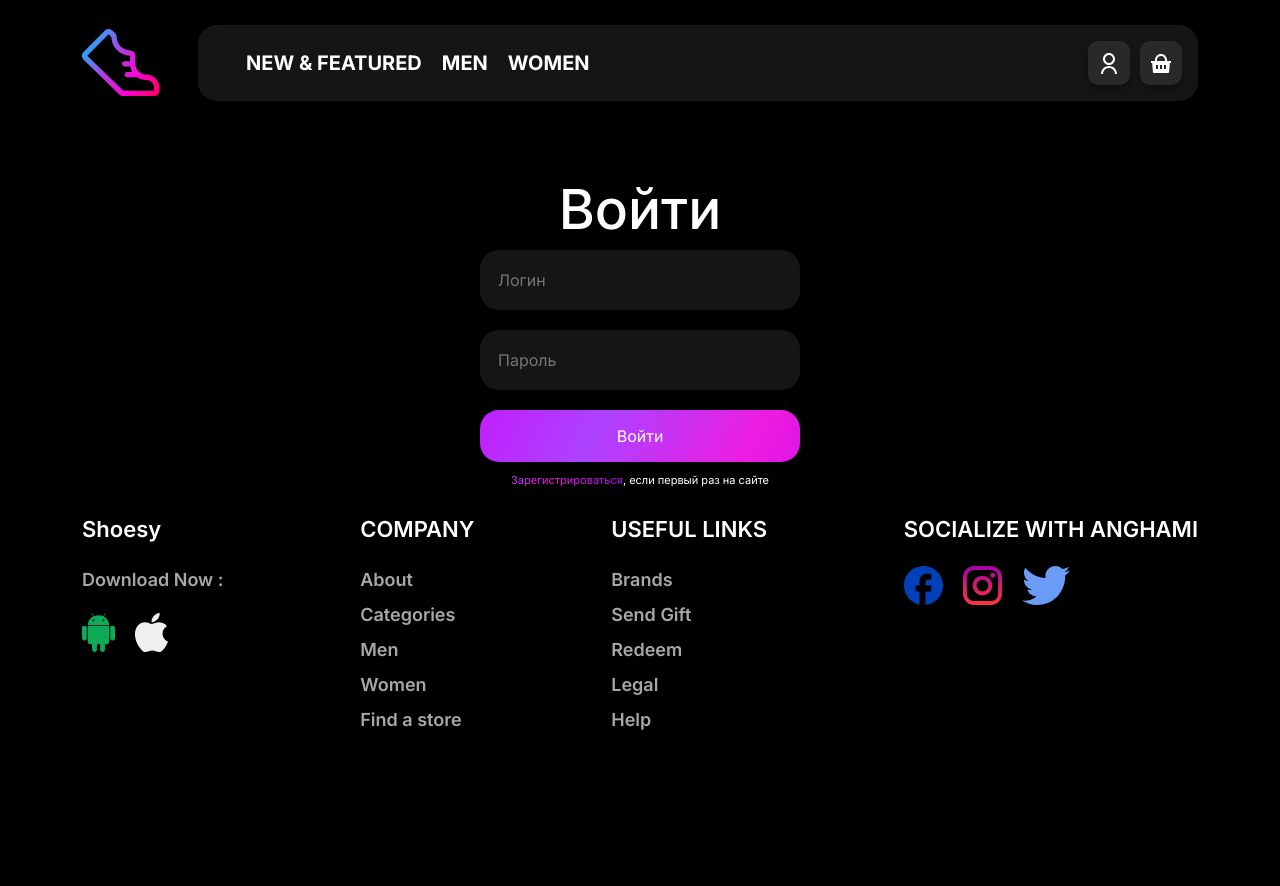
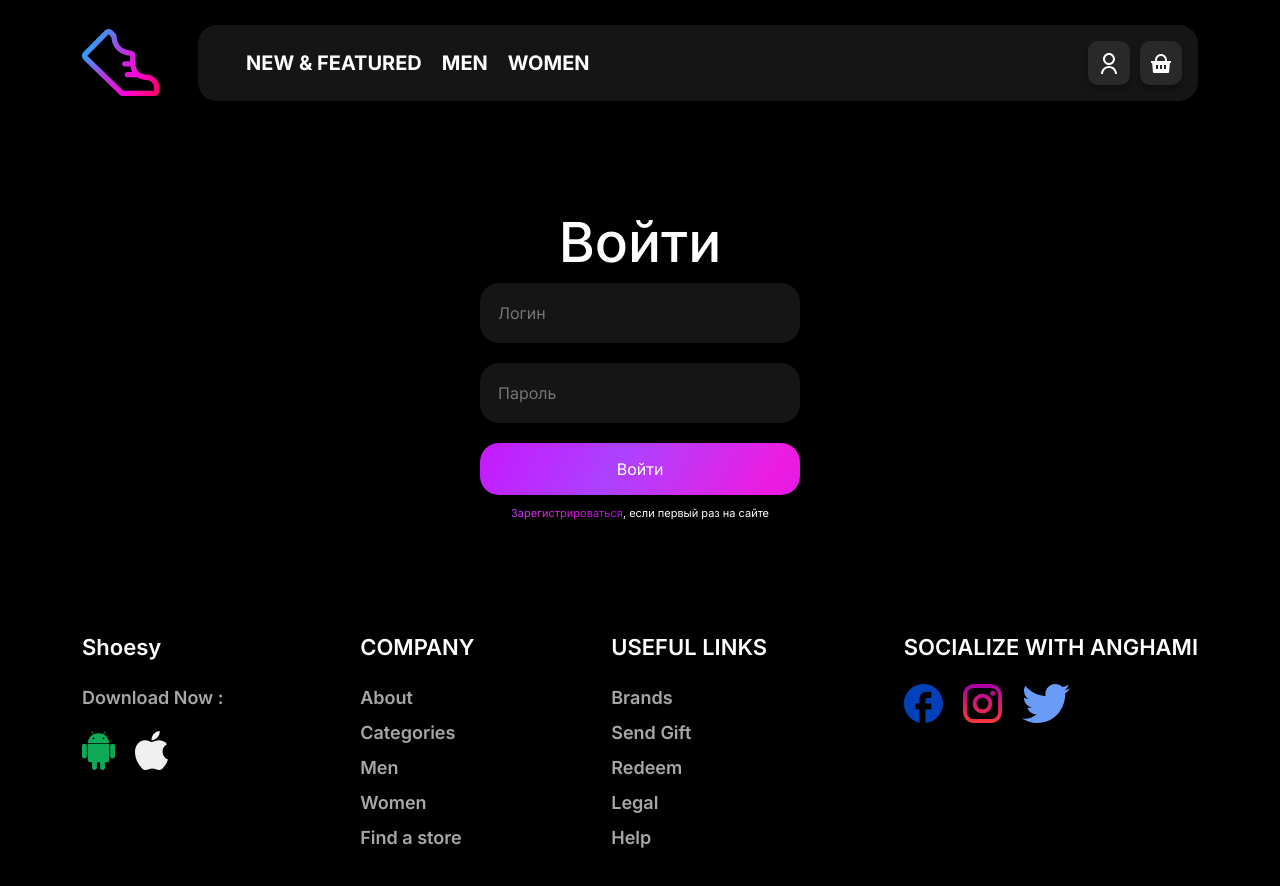
Before and after one commit to normansrgn/graduateWork, a React app: page /log in a window 1280 px wide. Shown: the top 886 px of the page. Before the commit the page ends 862 px from the top, so only its background shows below. Built offline with nearby package versions, Linux system fonts and the light colour scheme; the HTML template or start-up script is replaced by a standard one.

Commit message:
update logReg component

```diff
--- a/src/components/BasketItems/BasketCard.jsx
+++ b/src/components/BasketItems/BasketCard.jsx
@@ -48,7 +48,7 @@ function BasketCard() {
       {cartItems.length === 0 ? (
         <section className="basketCard__emty">
           <span>Ваша корзина пуста</span>
-          <Link to="/men">
+          <Link to="home">
             <button>Перейти к покупкам</button>
           </Link>
         </section>
--- a/src/components/LogReg/__logReg.scss
+++ b/src/components/LogReg/__logReg.scss
@@ -1,5 +1,8 @@
 .login {
-    margin-top: 50px;
+height: 60vh;
+display: flex;
+justify-content: center;
+align-items: center;
   &__container {
     display: flex;
     flex-direction: column;
```
